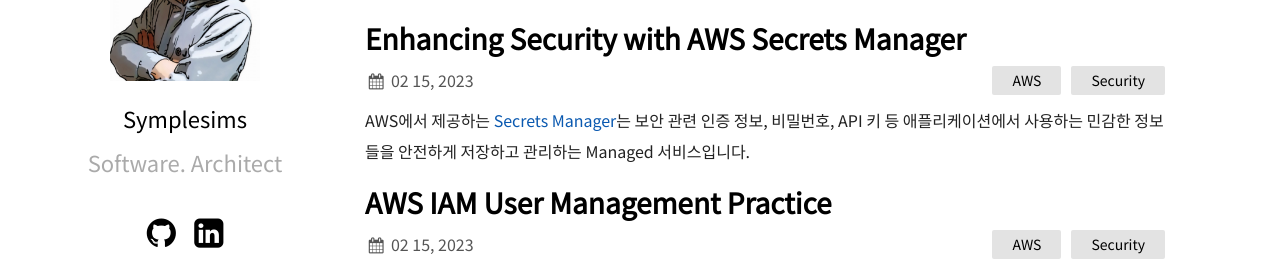
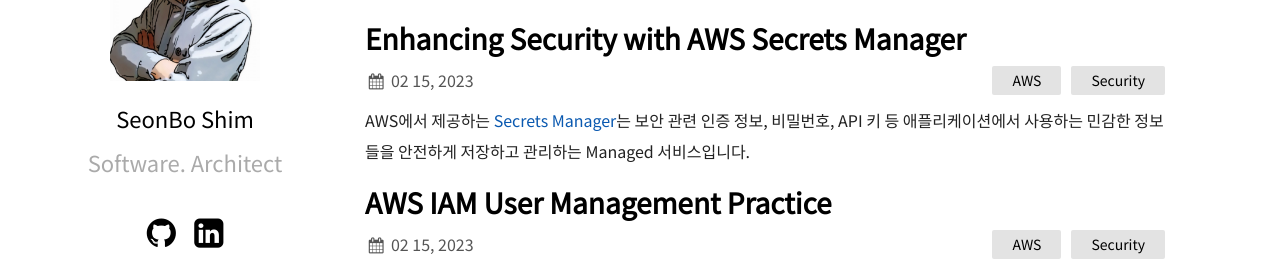
Before and after one commit to symplesims/symplesims.github.io, a Jekyll site: the page built from index.md, in a window 1280 px wide. Shown: the part 252-527 px from the top of the page. Built offline with Jekyll 4.4.1, drawn with Linux system fonts in a browser that asks for light colours; nearby versions of some CDN libraries.

Commit message:
Name 변경

```diff
--- a/_config.yml
+++ b/_config.yml
@@ -12,7 +12,7 @@
 sass:
   sass_dir: _sass
 plainwhite:
-  name: Symplesims
+  name: SeonBo Shim
   tagline: Software. Architect
   date_format: "%m %-d, %Y"
   sitemap: true # set to true to generate sitemap.xml content
```
